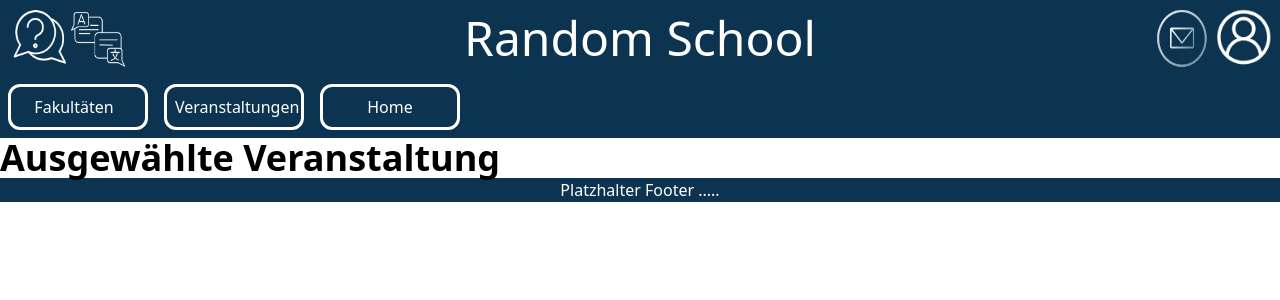
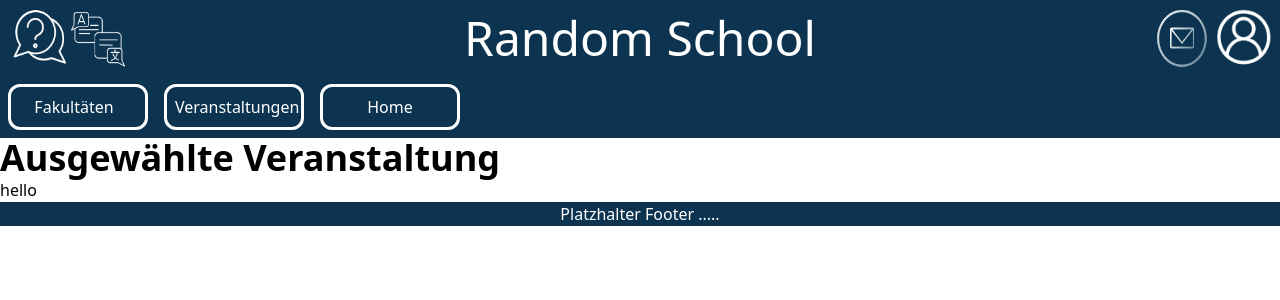
Before and after one commit to skr4ll/learning-platform, a React (Vite) app: page /veranstaltung in a window 1280 px wide. Shown: the top 300 px of the page. Built offline with nearby package versions, Linux system fonts and the light colour scheme.

Commit message:
Add folder for components for Veranstaltung-page, create Course-component, insert it in Veranstaltung-page

```diff
--- /dev/null
+++ b/src/components/course/Course.jsx
@@ -0,0 +1,8 @@
+const Course = () => {
+return (
+    <div>
+        hello
+    </div>
+);
+}
+export default Course;
--- a/src/pages/Veranstaltung.jsx
+++ b/src/pages/Veranstaltung.jsx
@@ -1,11 +1,13 @@
 import Header from "../components/header";
 import Footer from "../components/footer";
+import Course from "../components/course/Course";
 
 const Veranstaltung = () => {
   return (
     <>
       <Header />
       <h1 className="text-4xl font-bold">Ausgewählte Veranstaltung</h1>
+      <Course />
       <Footer />
     </>
 
```
